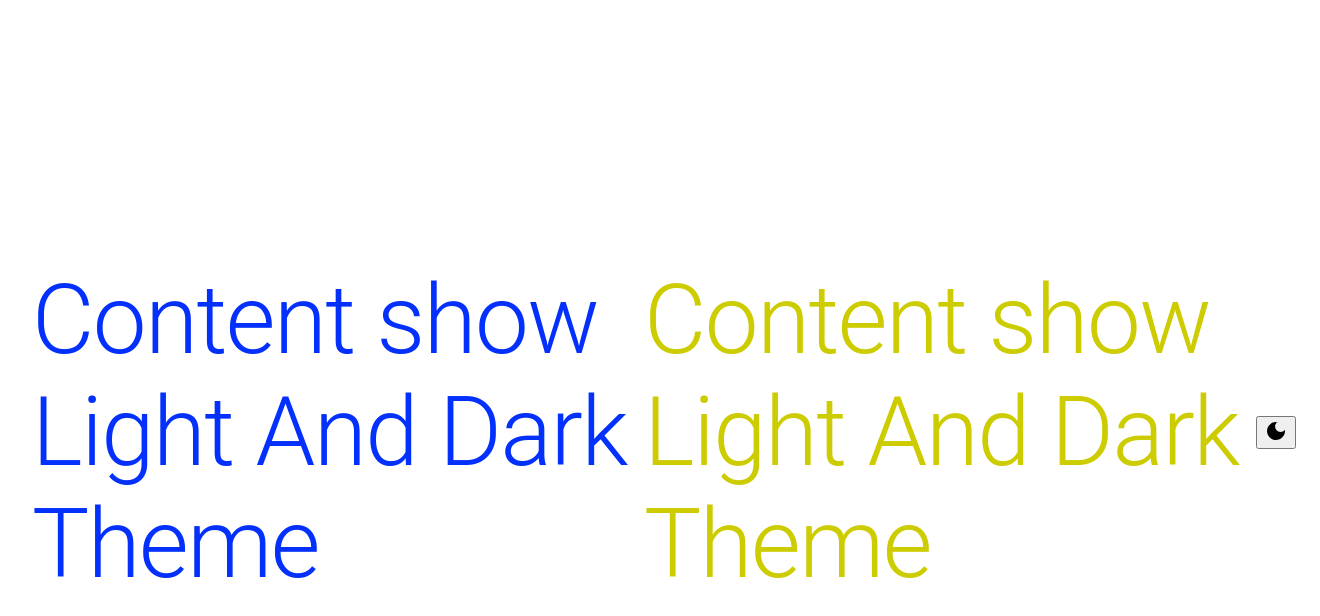
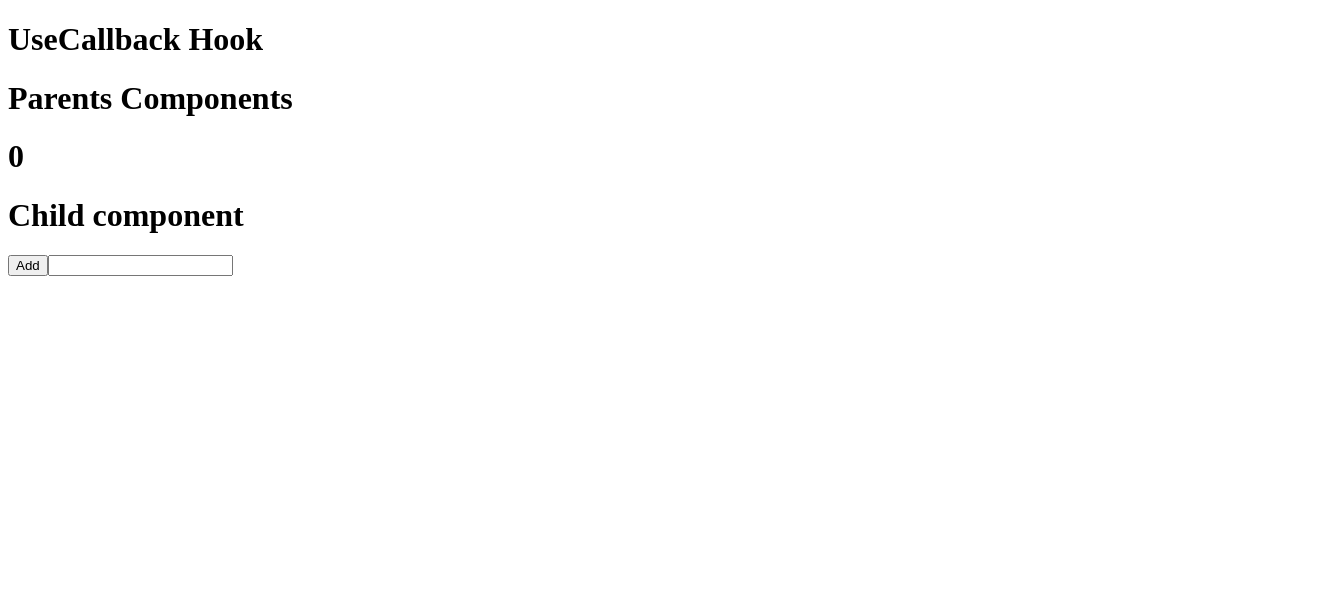
Before and after one commit to mansinghbhagaur/reactjs12-30pmbatch, a React (Vite) app: page / in a window 1280 px wide. Shown: the top 616 px of the page, 1320 px wide, since content can reach past the window. Built offline with nearby package versions, Linux system fonts and the light colour scheme.

Commit message:
usememo or usecallback hooks

```diff
--- a/src/App.jsx
+++ b/src/App.jsx
@@ -9,6 +9,8 @@ import UseEffectFile from "./hooks/UseEffectFile";
 import TableData from "./projecthooks/muitableorloader/TableData";
 import Context from "./hooks/Context";
 import Content from "./projecthooks/project/pages/Content";
+import UseMemo from "./hooks/UseMemo";
+import UseCallback from "./hooks/UseCallback";
 
 function App() {
   // const [count, setCount] = useState(0);
@@ -33,7 +35,13 @@ function App() {
       {/* <TableData /> */}
 
       {/* useContext component use */}
-      <Content />
+      {/* <Content /> */}
+
+      {/* useMemo */}
+      {/* <UseMemo /> */}
+
+      {/* usecallback hook */}
+      <UseCallback />
 
     </>
   );
--- /dev/null
+++ b/src/hooks/UseCallback.jsx
@@ -0,0 +1,43 @@
+import React, { memo, useCallback, useState } from 'react'
+
+const UseCallback = () => {
+      const [count, setCount] = useState(0);
+      const [text, setText] = useState('')
+
+      const onIncrement = useCallback(() => {
+            // console.log('rendering function')
+            setCount(count + 1);
+      }, [text])
+
+
+      // const onIncrement = () => {
+      //       // console.log('rendering function')
+      //       setCount(count + 1);
+      // }
+
+
+
+      return (
+            <div>
+                  <h1>UseCallback Hook</h1>
+                  <h1>Parents Components</h1>
+                  <h1>{count}</h1>
+                  <Child onIncrement={onIncrement} />
+                  <input type='text' onChange={(e) => setText(e.target.value)} />
+            </div>
+      )
+}
+
+const Child = memo(({ onIncrement }) => {
+      console.log('child rendering')
+      return (
+            <>
+                  <h1>Child component</h1>
+                  <button onClick={onIncrement}>Add</button>
+            </>
+      )
+})
+
+
+
+export default UseCallback
--- /dev/null
+++ b/src/hooks/UseMemo.jsx
@@ -0,0 +1,28 @@
+import React, { useMemo } from 'react'
+
+const UseMemo = () => {
+      const [count, setCount] = React.useState(0);
+      const [text, setText] = React.useState('');
+
+
+      const ExpensiveValue = useMemo(() => {
+            console.log('function called')
+            return count * 10;
+      }, [text]);
+
+      // const ExpensiveValue = () => {
+      //       console.log('function called')
+      //       return count * 10;
+      // }
+
+      return (
+            <div>
+                  <h1>Expensive Value: {ExpensiveValue}</h1>
+                  <h1>{count}</h1>
+                  <button onClick={() => setCount(count + 1)}>Add</button>
+                  <input type='text' onChange={(e) => setText(e.target.value)} />
+            </div>
+      )
+}
+
+export default UseMemo
```
